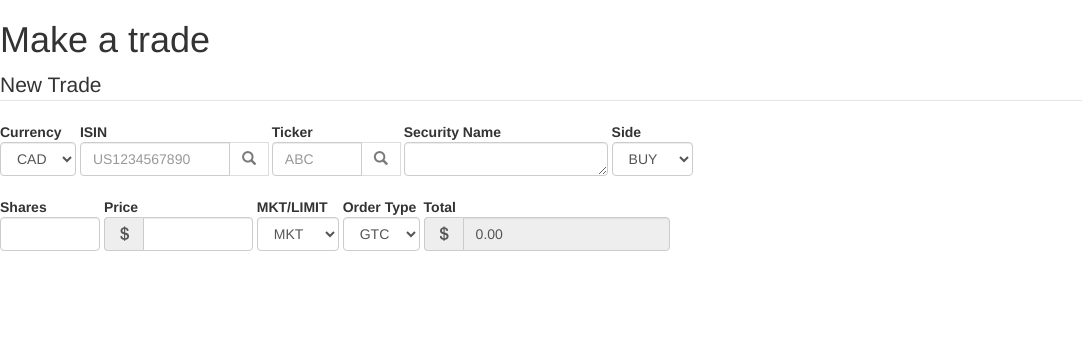
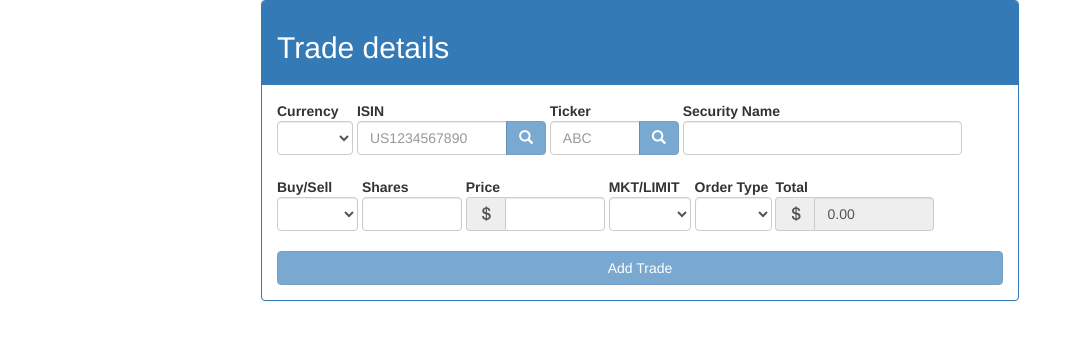
Before and after one commit to kareemhalabi/aitrading, a Flask app: page / in a window 1280 px wide. Shown: the top 340 px of the page, without its empty margins (0-1082 px from the left). Run offline with Flask 2, Linux system fonts and the light colour scheme; some libraries are stand-ins or nearby versions.

Commit message:
Nearly finished trade form
-Form placed in panel container
-Select elements have blank option by default
-Added final oninput listeners
-Refactor ticker/isin search code into a separate validator function
-Add extra styles to override bootstrap

```diff
--- a/static/trade.html
+++ b/static/trade.html
@@ -12,12 +12,14 @@
     <title>Trade Request</title>
 </head>
 <body>
-
-<h1>Make a trade</h1>
-
+<div id="form_container" class="container">
+    <div id="form_panel" class="panel panel-primary">
+        <div class="panel-heading">
+            <h2>Trade details</h2>
+        </div>
+        <div class="panel-body">
             <form class="form-inline" autocomplete="off" id="trade_form">
                 <fieldset>
-        <legend>New Trade</legend>
                     <div class="alert alert-dismissible alert-danger" style="display: none">
                         <button type="button" class="close" onclick="$(this).parent().hide(500)">&times;</button>
                         <h4>Oh snap!</h4>
@@ -26,9 +28,10 @@
                     <div class="form-group">
                         <label for="currency" class="control-label">Currency</label>
                         <br>
-            <select class="form-control" id="currency">
-                <option>CAD</option>
-                <option>USD</option>
+                        <select class="form-control" id="currency" oninput="currencyHandler()">
+                            <option disabled selected style="display: none"></option>
+                            <option value="CAD">CAD</option>
+                            <option value="USD">USD</option>
                         </select>
                     </div>
 
@@ -36,13 +39,16 @@
                         <label for="isin" class="control-label">ISIN</label>
                         <br>
                         <div class="input-group">
-                <span class="input-group-btn">
-                    <input type="text" class="form-control" id="isin" maxlength="13" placeholder="US1234567890" oninput="isinInputHandler($(this))" style="width: 150px;">
-                    <button id="isin_btn" class="btn btn-default" type="button" onclick="searchByIsin()" disabled="disabled">
-                        <span id="isin_search_icon" class="glyphicon glyphicon-search" style="display: inline-block"></span>
+                            <input type="text" class="form-control" id="isin" maxlength="13" placeholder="US1234567890"
+                                   oninput="isinInputHandler($(this))">
+                            <div class="input-group-btn">
+                                <button id="isin_btn" class="btn btn-primary" type="button" onclick="searchByIsin()"
+                                        disabled="disabled">
+                                <span id="isin_search_icon" class="glyphicon glyphicon-search"
+                                      style="display: inline-block"></span>
                                     <div id="isin_loader" class="loader" style="display: none"></div>
                                 </button>
-                </span>
+                            </div>
                         </div>
                     </div>
 
@@ -50,38 +56,41 @@
                         <label for="ticker" class="control-label">Ticker</label>
                         <br>
                         <div class="input-group">
-                <span class="input-group-btn">
-                    <input type="text" class="form-control" id="ticker" maxlength="6" placeholder="ABC" oninput="tickerInputHandler($(this))" style="width: 90px;">
-                    <button id="ticker_btn" class="btn btn-default" type="button" onclick="searchByTicker()" disabled="disabled">
+                            <input type="text" class="form-control" id="ticker" maxlength="6" placeholder="ABC"
+                                   oninput="tickerInputHandler($(this))">
+                            <div class="input-group-btn">
+                                <button id="ticker_btn" class="btn btn-primary" type="button" onclick="searchByTicker()"
+                                        disabled="disabled">
                                     <span id="ticker_search_icon" class="glyphicon glyphicon-search"></span>
                                     <div id="ticker_loader" class="loader" style="display: none"></div>
                                 </button>
-                </span>
+                            </div>
                         </div>
                     </div>
 
-        <div class="form-group">
+                    <div id="sec_name_group" class="form-group">
                         <label for="sec_name" class="control-label">Security Name</label>
                         <br>
-            <textarea rows="1" class="form-control" id="sec_name"></textarea>
+                        <textarea rows="1" class="form-control" id="sec_name" oninput="secNameInputHandler($(this))" style="resize: none;"></textarea>
                     </div>
 
+                    <br class="hidden-xs">
+                    <br class="hidden-xs">
+
                     <div class="form-group">
-            <label for="side" class="control-label">Side</label>
+                        <label for="buy_sell" class="control-label">Buy/Sell</label>
                         <br>
-            <select class="form-control" id="side">
+                        <select class="form-control" id="buy_sell" oninput="selectHandler($(this))">
+                            <option disabled selected style="display: none"></option>
                             <option>BUY</option>
                             <option>SELL</option>
                         </select>
                     </div>
 
-        <br>
-        <br>
-
                     <div id="shares_group" class="form-group">
                         <label for="shares" class="control-label">Shares</label>
                         <br>
-            <input type="number" class="form-control" id="shares" min="1" step="1" style="width: 100px;"
+                        <input type="number" class="form-control" id="shares" min="1" step="1"
                                oninput="sharesInputHandler($(this))">
                     </div>
 
@@ -91,14 +100,15 @@
                         <div class="input-group">
                             <span class="input-group-addon"><span class="glyphicon glyphicon-usd"></span></span>
                             <!-- Using tel, since when using "number", NaN results in empty value-->
-                <input type="tel" class="form-control" id="price" style="width: 110px;" oninput="priceInputHandler($(this))">
+                            <input type="tel" class="form-control" id="price" oninput="priceInputHandler($(this))">
                         </div>
                     </div>
 
                     <div class="form-group">
                         <label for="mkt-limit" class="control-label">MKT/LIMIT</label>
                         <br>
-            <select class="form-control" id="mkt-limit">
+                        <select class="form-control" id="mkt-limit" oninput="selectHandler($(this))">
+                            <option disabled selected style="display: none"></option>
                             <option value="MKT">MKT</option>
                             <option value="LIMIT">LIMIT</option>
                         </select>
@@ -107,7 +117,8 @@
                     <div class="form-group">
                         <label for="order-type" class="control-label">Order Type</label>
                         <br>
-            <select class="form-control" id="order-type">
+                        <select class="form-control" id="order-type" oninput="selectHandler($(this))">
+                            <option disabled selected style="display: none"></option>
                             <option value="GTC">GTC</option>
                             <option value="DAY">DAY</option>
                             <option value="IOC">IOC</option>
@@ -116,7 +127,7 @@
                         </select>
                     </div>
 
-        <div class="form-group">
+                    <div id="total_group" class="form-group">
                         <label for="total" class="control-label">Total</label>
                         <br>
                         <div class="input-group">
@@ -125,8 +136,19 @@
                         </div>
                     </div>
 
+                    <br>
+                    <br class="hidden-xs">
+
+                    <button id="add_trade_btn" class="btn btn-primary btn-block" disabled>
+                        Add Trade
+                    </button>
+
                 </fieldset>
             </form>
+        </div>
+    </div>
+</div>
+
 
 </body>
 </html>
--- a/static/trading_js.js
+++ b/static/trading_js.js
@@ -1,20 +1,23 @@
 /**
  * Created by KareemHalabi on 6/4/2017.
  */
+
 
 /**
  * Searches for a security by ISIN
  */
 function searchByIsin() {
 
+    // Toggle loader
     $("#isin_search_icon").css("display", "none");
     $("#isin_loader").css("display", "inline-block");
+
     var isinSearch = {ISIN: $("#isin").val(),
         currency: $("#currency").val()};
 
     $.ajax({url: "search_by_isin", data: isinSearch, timeout: 20000,
             success: function(response) {
-                populateTradeForm(response);
+                populateTradeForm(response, $("#isin_group"));
             },
             error: function (error) {
                 $("#error_message").text("Error " + error.status + ": " + error.statusText).parent().show();
@@ -39,7 +42,7 @@ function searchByTicker() {
 
     $.ajax({url: "search_by_ticker", data: tickerSearch, timeout: 20000,
         success: function(response) {
-            populateTradeForm(response);
+            populateTradeForm(response, $("#ticker_group"));
         },
         error: function (error) {
             $("#error_message").text("Error " + error.status + ": " + error.statusText).parent().show();
@@ -52,20 +55,78 @@ function searchByTicker() {
 }
 
 /**
- * Updates data fields with security information
+ * Updates data fields with security information. Clears other fields if error returned
  * @param security object representing security info
+ * @param $source The source of the update (either ISIN group or ticker group)
  */
-function populateTradeForm(security) {
+function populateTradeForm(security, $source) {
     if(security.error.length > 0) {
         $("#error_message").text(security.error)
             .parent().show();
+        $source.attr("class", "form-group has-error");
+
+        // Store old values
+        var $currency = $("#currency"),
+            currency = $currency.val(),
+            sourceVal = $source.find("input").val();
+
+        resetForm();
+
+        // Restore values
+        $currency.val(currency)
+            .parents(".form-group").addClass("has-error");
+        $source.addClass("has-error").find("input").val(sourceVal);
+        $source.find("button").prop("disabled", false).attr("class", "btn btn-danger");
+
     } else {
         $("#error_message").parent().hide();
-        $("#isin").val(security.ISIN);
-        $("#ticker").val(security.ticker);
-        $("#sec_name").val(security.security);
-        $("#price").val(security.last_close_price.toFixed(2));
+
+        // Set values and set has-success
+        $("#currency")
+            .parents(".form-group").addClass("has-success");
+        $("#isin").val(security.ISIN)
+            .parents(".form-group").addClass("has-success");
+        $("#ticker").val(security.ticker)
+            .parents(".form-group").addClass("has-success");
+        $("#sec_name").val(security.security)
+            .parents(".form-group").addClass("has-success");
+        $("#price").val(security.last_close_price.toFixed(2))
+            .parents(".form-group").addClass("has-success");
+
+        $("#isin_btn").prop("disabled", false).attr("class", "btn btn-success");
+        $("#ticker_btn").prop("disabled", false).attr("class", "btn btn-success");
     }
+
+    updateTotal();
+    submitCheck();
+}
+
+function resetForm() {
+    var $form = $("#trade_form");
+    $form[0].reset();
+    $form.find(".form-group").removeClass("has-success has-error");
+    $("#form_panel").attr("class", "panel panel-primary");
+    $("#add_trade_btn").prop("disabled", true).attr("class", "btn btn-primary btn-block");
+    $("#isin_btn").prop("disabled", true).attr("class", "btn btn-primary");
+    $("#ticker_btn").prop("disabled", true).attr("class", "btn btn-primary");
+}
+
+function currencyHandler() {
+    $("#currency").parents('.form-group').addClass('has-success');
+
+    // Enable search buttons if search field is valid
+    $("#ticker_btn.btn-success").prop("disabled", false);
+    $("#isin_btn.btn-success").prop("disabled", false);
+    submitCheck();
+}
+
+/**
+ * Sets a select icon to success when an option has been selected
+ * @param $field
+ */
+function selectHandler($field) {
+    $field.parents('.form-group').addClass('has-success');
+    submitCheck();
 }
 
 /**
@@ -77,18 +138,9 @@ function isinInputHandler($field) {
         return oldval.replace(/[^a-zA-Z0-9]/g,"").toUpperCase()
     });
 
-    if($field.val().length > 0) {
-        if(validateISIN($field.val())) {
-            $("#isin_group").attr("class", "form-group has-success");
-            $("#isin_btn").prop("disabled", false);
-        } else {
-            $("#isin_group").attr("class", "form-group has-error");
-            $("#isin_btn").prop("disabled", true);
-        }
-    } else {
-        $("#isin_group").attr("class", "form-group");
-        $("#isin_btn").prop("disabled", true);
-    }
+    searchValidator($field, validateISIN($field.val()));
+
+    submitCheck();
 }
 
 /**
@@ -100,18 +152,47 @@ function tickerInputHandler($field) {
         return oldval.replace(/-/g,".").replace(/[^a-zA-Z.]/g,"").toUpperCase()
     });
 
-    if($field.val().length > 0) {
-        if((/^([A-Z]+)(\.[A-Z]{1,2})?$/).test($field.val())) {
-            $("#ticker_group").attr("class", "form-group has-success");
-            $("#ticker_btn").prop("disabled", false);
+    searchValidator($field, (/^([A-Z]+)(\.[A-Z]{1,2})?$/).test($field.val()));
+
+    submitCheck();
+}
+
+function searchValidator($input, isValid) {
+
+    var $parentGroup = $input.parents(".form-group");
+    var $button = $input.next().find("button");
+
+    if ($input.val().length > 0) {
+        if (isValid) {
+            $parentGroup.attr("class", "form-group has-success");
+            $button.attr("class", "btn btn-success");
+
+            if($("#currency").val() != null) {
+                $button.prop("disabled", false);
+            } else {
+                $button.prop("disabled", true);
+            }
+
         } else {
-            $("#ticker_group").attr("class", "form-group has-error");
-            $("#ticker_btn").prop("disabled", true);
+            $parentGroup.attr("class", "form-group has-error");
+            $button.prop("disabled", true)
+                .attr("class", "btn btn-danger");
         }
     } else {
-        $("#ticker_group").attr("class", "form-group");
-        $("#ticker_btn").prop("disabled", true);
+        $parentGroup.attr("class", "form-group");
+        $button.prop("disabled", true)
+                .attr("class", "btn btn-primary");
     }
+}
+
+function secNameInputHandler($field) {
+    if($field.val().length > 0) {
+        $("#sec_name_group").attr("class", "form-group has-success");
+    } else {
+        $("#sec_name_group").attr("class", "form-group");
+    }
+
+    submitCheck();
 }
 
 /**
@@ -136,6 +217,8 @@ function sharesInputHandler($field) {
         $("#shares_group").attr("class", "form-group");
         updateTotal(true);
     }
+
+    submitCheck();
 }
 
 /**
@@ -149,7 +232,6 @@ function priceInputHandler($field) {
     });
 
     if($field.val().length > 0) {
-
         if ((/^\d+\.?\d{0,2}$/).test($field.val()) && parseFloat($field.val()) > 0) {
             $("#price_group").attr("class", "form-group has-success");
             updateTotal(false);
@@ -161,6 +243,8 @@ function priceInputHandler($field) {
         $("#price_group").attr("class", "form-group");
         updateTotal(true);
     }
+
+    submitCheck();
 }
 
 /**
@@ -171,12 +255,31 @@ function updateTotal(reset) {
 
     var totalValue = $("#shares").val() * $("#price").val();
 
-    if(!(isNaN(totalValue) || reset)) {
+    if(!(isNaN(totalValue) || totalValue == 0 || reset)) {
         $("#total").val(totalValue.toLocaleString("en-US", {style: "currency", currency: "USD"}).substring(1));
+        $("#total_group").addClass("has-success");
     } else {
         $("#total").val("0.00");
+        $("#total_group").removeClass("has-success");
     }
 }
+
+/**
+ * Checks if the form can be submitted enabling the submit button
+ */
+function submitCheck() {
+
+    if($("#trade_form").find(".form-group:not(.has-success)").length == 0) {
+        $("#form_panel").attr("class", "panel panel-success");
+        $("#add_trade_btn").attr("class", "btn btn-success btn-block")
+            .prop("disabled", false);
+    } else {
+        $("#form_panel").attr("class", "panel panel-primary");
+        $("#add_trade_btn").attr("class", "btn btn-primary btn-block")
+            .prop("disabled", true);
+    }
+}
+
 
 /**
  * Verifies an ISIN is correct. Assume all alphabetic characters are upper case
--- a/static/trading_styles.css
+++ b/static/trading_styles.css
@@ -1,3 +1,34 @@
+/* Styling to override bootstrap */
+@media screen and (min-width: 768px) {
+  #isin {
+    width: 150px;
+  }
+
+  #ticker {
+    width: 90px;
+  }
+
+  #sec_name {
+    width: 279px;
+  }
+
+  #shares {
+    width: 100px;
+  }
+
+  #price {
+    width: 100px;
+  }
+
+  #total {
+    width: 120px;
+  }
+
+  #form_container {
+    width: 788px;
+  }
+}
+
 .loader {
 border: 3px solid #ffffff;
 border-radius: 50%;
```
Lines whose indentation alone changed are shown as unchanged.
